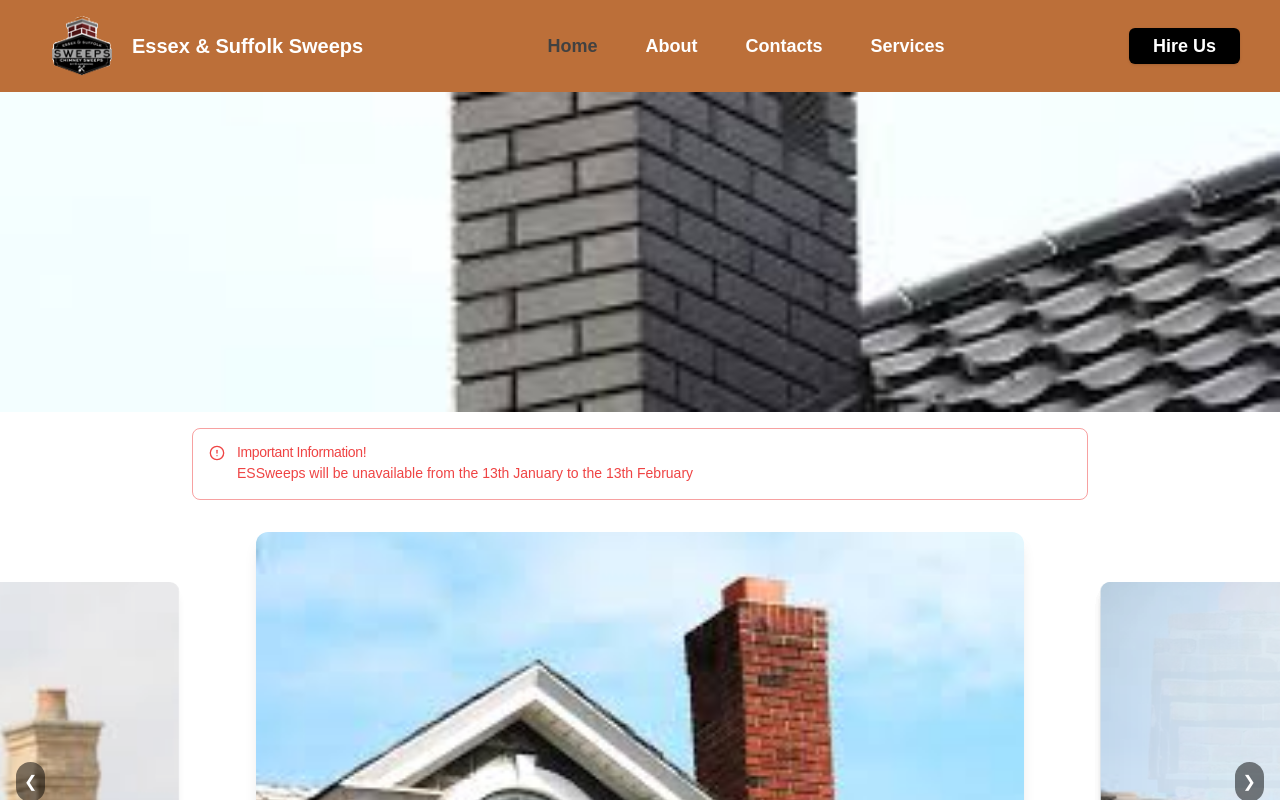
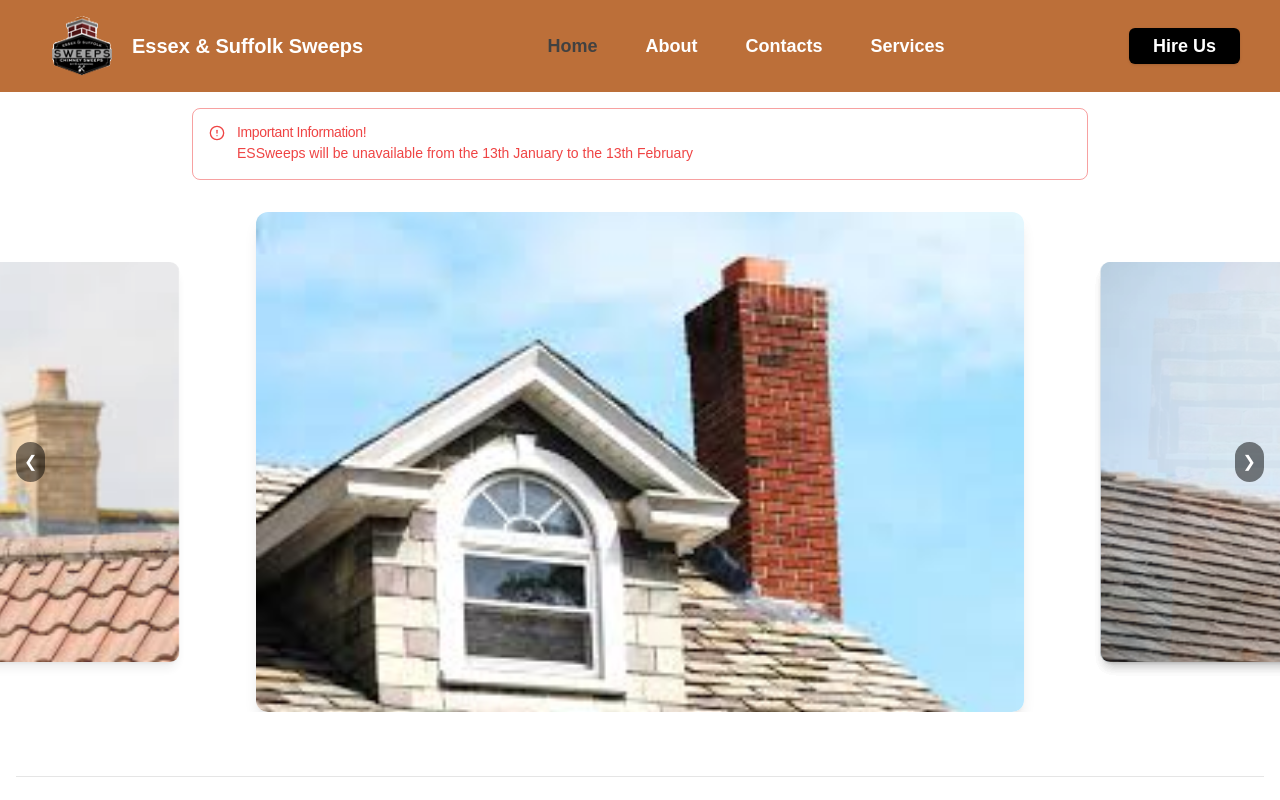
Before and after one commit to Robert151003/ChimneySweepWebsite, a Next.js app: page / in a window 1280 px wide. Shown: the top 800 px of the page. Built offline with nearby package versions, Linux system fonts and the light colour scheme.

Commit message:
removed hero

```diff
--- a/app/(root)/(home)/about/page.tsx
+++ b/app/(root)/(home)/about/page.tsx
@@ -3,7 +3,6 @@ import Footer from "@/components/Footer";
 import Navbar from "@/components/Navbar";
 import { Separator } from "@/components/ui/separator";
 import FuelTypes from "@/components/AboutPage/FuelTypes";
-import Hero from "@/components/Hero";
 
 const AboutPage: React.FC = () => {
   return (
@@ -12,7 +11,6 @@ const AboutPage: React.FC = () => {
       <Navbar />
 
       {/* Hero Section */}
-      <Hero />
 
       {/* Main Content */}
       <main className="flex-grow container mx-auto p-4">
--- a/app/(root)/(home)/contacts/page.tsx
+++ b/app/(root)/(home)/contacts/page.tsx
@@ -3,7 +3,6 @@ import Footer from "@/components/Footer";
 import Navbar from "@/components/Navbar";
 import { Separator } from "@/components/ui/separator";
 import ContactCards from "@/components/ContactPage/ContactCards";
-import Hero from "@/components/Hero";
 
 const ContactsPage: React.FC = () => {
   return (
@@ -12,7 +11,6 @@ const ContactsPage: React.FC = () => {
       <Navbar />
 
       {/* Hero Section */}
-      <Hero />
 
       {/* Main Content */}
       <main className="flex-grow container mx-auto p-4">
--- a/app/(root)/(home)/page.tsx
+++ b/app/(root)/(home)/page.tsx
@@ -9,7 +9,6 @@ import { AlertCircle  } from "lucide-react"
 import HomeText from "@/components/HomePage/HomeText";
 import QuickLinks from "@/components/HomePage/QuickLinks";
 import PricingInformation from "@/components/HomePage/PricingInformation";
-import Hero from "@/components/Hero";
 import LowerHero from "@/components/LowerHero";
 
 const HomePage: React.FC = () => {
@@ -19,7 +18,6 @@ const HomePage: React.FC = () => {
       <Navbar />
 
       {/* Hero Section with Slideshow */}
-      <Hero />
 
       <Alert variant="destructive" className="max-w-4xl flex-grow container mx-auto p-4 mt-4">
         {/*<Terminal className="h-4 w-4" />*/}
--- a/app/(root)/(home)/services/page.tsx
+++ b/app/(root)/(home)/services/page.tsx
@@ -10,7 +10,6 @@ import {
   CardHeader,
   CardTitle,
 } from "@/components/ui/card"
-import Hero from "@/components/Hero";
 
 
 const AboutPage: React.FC = () => {
@@ -20,7 +19,6 @@ const AboutPage: React.FC = () => {
       <Navbar />
 
       {/* Hero Section */}
-      <Hero />
 
       {/* Main Content */}
       <main className="flex-grow container mx-auto p-4">
```
